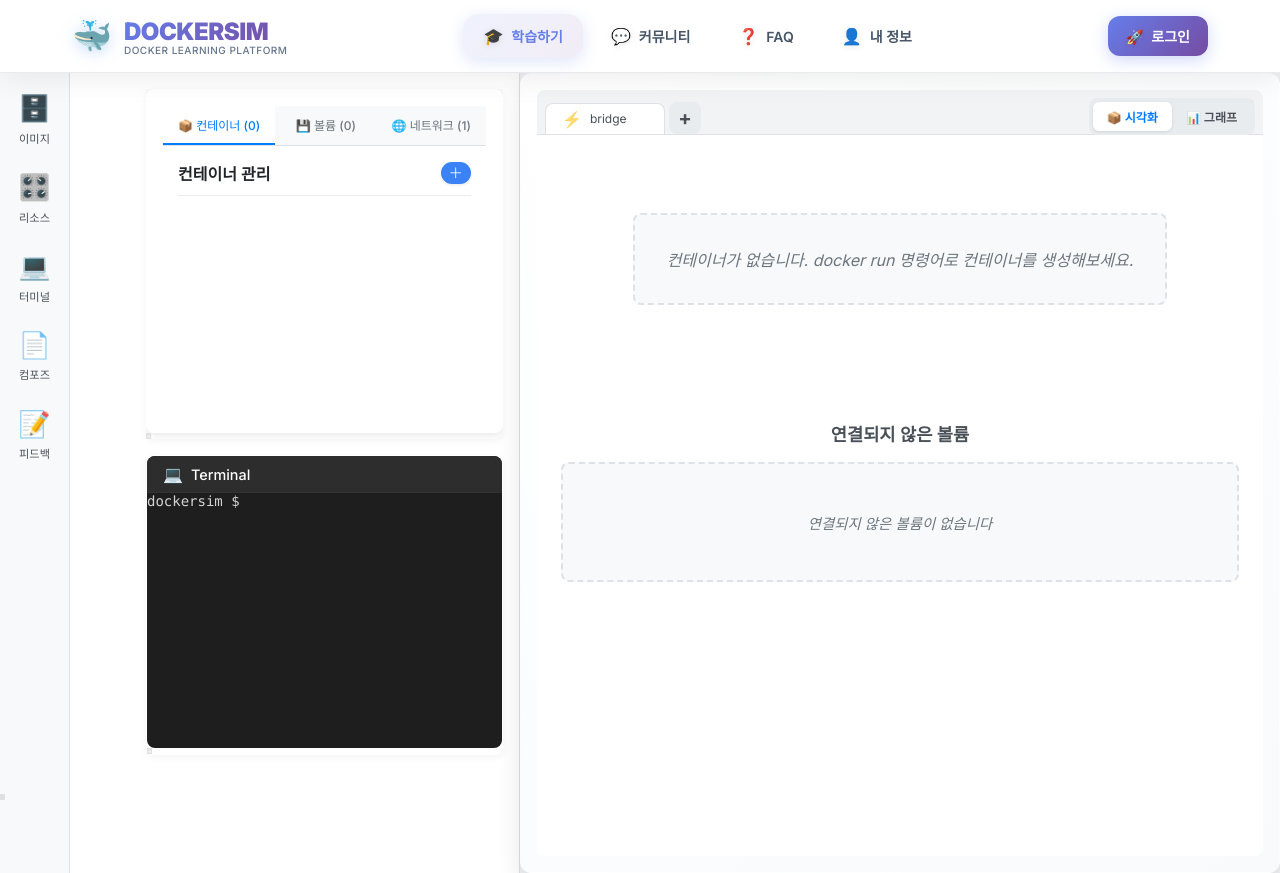
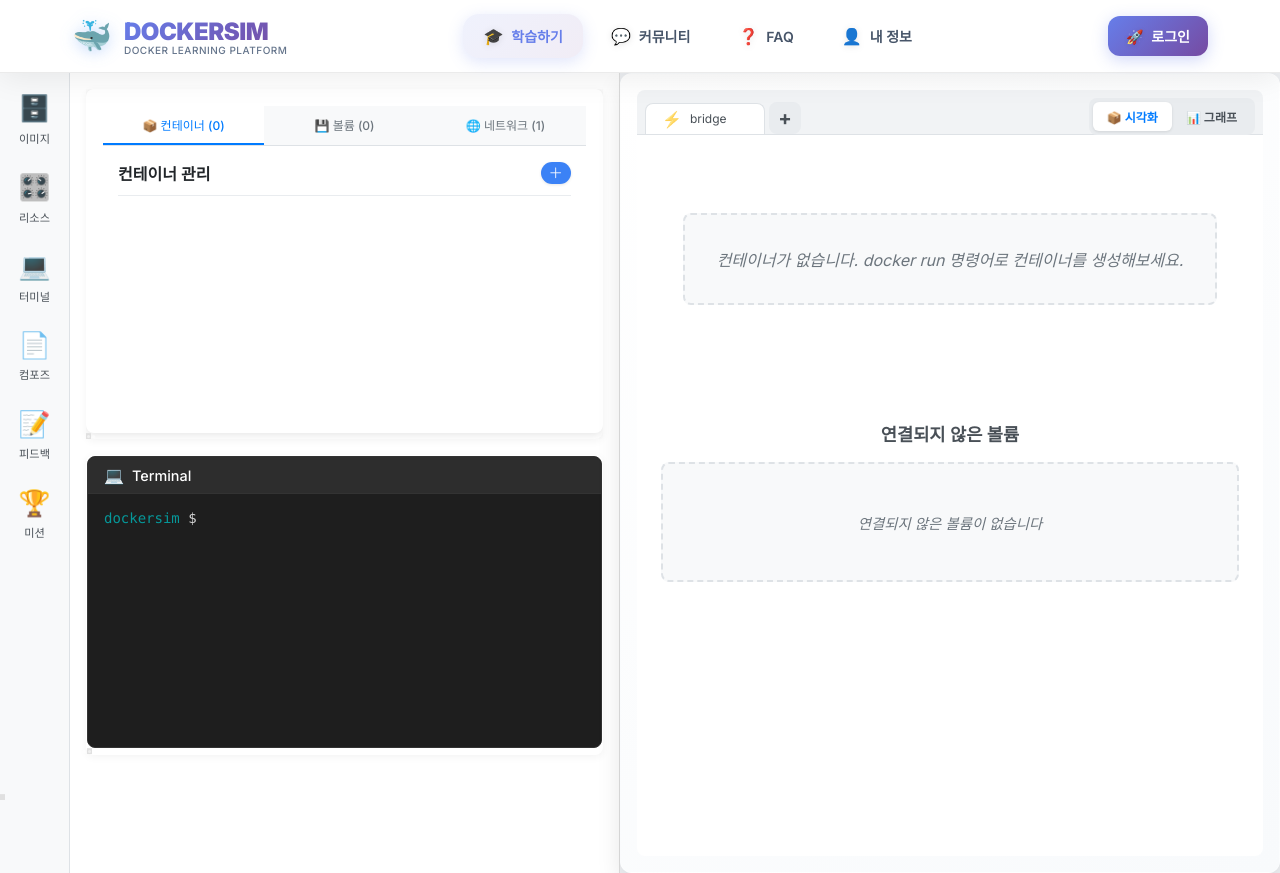
Before and after one commit to DockerSim/dockersim-fe, a Next.js app: page / in a window 1280 px wide. Built offline with nearby package versions, Linux system fonts and the light colour scheme.

Commit message:
터미널 수정

```diff
--- a/src/app/page.tsx
+++ b/src/app/page.tsx
@@ -20,7 +20,7 @@ export default function HomePage() {
   const [isTerminalCollapsed, setIsTerminalCollapsed] = useState(false)
   const [toasts, setToasts] = useState<Array<ToastProps & { id: string }>>([])
   const [processes, setProcesses] = useState<ProcessStep[]>([]);
-  const [sidebarWidth, setSidebarWidth] = useState(450);
+  const [sidebarWidth, setSidebarWidth] = useState(550);
   const isResizing = useRef(false);
 
   const [composeModalOpen, setComposeModalOpen] = useState(false);
@@ -112,10 +112,9 @@ export default function HomePage() {
         onDockerfileFeedbackClick={handleDockerfileFeedbackClick}
       />
 
-      {/* main-content div를 제거하고 자식들을 home-layout의 직접적인 자식으로 만듭니다. */}
       <div
         className={`sidebar-content ${bothCollapsed ? 'collapsed' : ''}`}
-        style={{ '--sidebar-width': `${sidebarWidth}px` } as React.CSSProperties}
+        style={{ width: bothCollapsed ? '0' : `${sidebarWidth}px` }}
       >
         <ResizablePanel
           isCollapsed={isControlPanelCollapsed}
@@ -146,7 +145,7 @@ export default function HomePage() {
         </ResizablePanel>
       </div>
 
-      <div className="resizer" onMouseDown={handleMouseDown} />
+      <div className={`resizer ${bothCollapsed ? 'collapsed' : ''}`} onMouseDown={handleMouseDown} />
 
       <div className={`visualizer`}>
         <Visualizer processes={processes} />
--- a/src/app/settings/page.tsx
+++ b/src/app/settings/page.tsx
@@ -1,19 +1,23 @@
 'use client'
 
 import React, { useState } from 'react';
+import { useRouter } from 'next/navigation'; // next/navigation에서 useRouter 임포트
 import Sidebar from '../../components/Sidebar';
 import '../../styles/Settings.css';
 
-// 더미 데이터
+// --- 더미 데이터 확장 ---
 const dummyPosts = [
-  { id: 1, title: 'Dockerfile 최적화 질문입니다.', date: '2023-10-27' },
-  { id: 2, title: 'Multi-stage 빌드 관련 팁 공유', date: '2023-10-25' },
+  { id: 1, postId: 101, title: 'Dockerfile 최적화 질문입니다.', date: '2023-10-27' },
+  { id: 2, postId: 105, title: 'Multi-stage 빌드 관련 팁 공유', date: '2023-10-25' },
+  { id: 3, postId: 112, title: 'Docker Compose v2 사용법 아시는 분?', date: '2023-10-22' },
 ];
 const dummyComments = [
-  { id: 1, content: '좋은 정보 감사합니다!', postTitle: 'Multi-stage 빌드 관련 팁 공유', date: '2023-10-26' },
+  { id: 1, postId: 105, content: '좋은 정보 감사합니다!', postTitle: 'Multi-stage 빌드 관련 팁 공유', date: '2023-10-26' },
+  { id: 2, postId: 101, content: '저도 같은 문제가 있었는데, 해결 방법이 궁금하네요.', postTitle: 'Dockerfile 최적화 질문입니다.', date: '2023-10-27' },
 ];
 const dummyLikes = [
-  { id: 1, title: 'Docker Compose 사용법', author: 'user123', date: '2023-10-24' },
+  { id: 1, postId: 108, title: 'Docker Compose 사용법', author: 'user123', date: '2023-10-24' },
+  { id: 2, postId: 110, title: '초보자를 위한 Docker 기본 개념 정리', author: 'docker_master', date: '2023-10-23' },
 ];
 const dummyWorks = [
   { id: 1, name: 'My Web App', description: 'Nginx + React + Node.js 스택', lastModified: '2023-10-20' },
@@ -21,8 +25,15 @@ const dummyWorks = [
 ];
 
 export default function SettingsPage() {
-  const [activeTab, setActiveTab] = useState('community'); // 기본 탭을 'community'로 변경
+  const [activeTab, setActiveTab] = useState('community');
   const [activeCommunityTab, setActiveCommunityTab] = useState('my-posts');
+  const router = useRouter(); // useRouter 훅 사용
+
+  const handleRowClick = (postId: number) => {
+    if (postId) {
+      router.push(`/community/${postId}`);
+    }
+  };
 
   const renderContent = () => {
     switch (activeTab) {
@@ -31,6 +42,7 @@ export default function SettingsPage() {
           <CommunitySettings
             activeTab={activeCommunityTab}
             setActiveTab={setActiveCommunityTab}
+            onRowClick={handleRowClick}
           />
         );
       case 'works':
@@ -40,6 +52,7 @@ export default function SettingsPage() {
             <CommunitySettings
               activeTab={activeCommunityTab}
               setActiveTab={setActiveCommunityTab}
+              onRowClick={handleRowClick}
             />
         );
     }
@@ -64,7 +77,7 @@ export default function SettingsPage() {
 }
 
 // 각 섹션 컴포넌트
-const CommunitySettings = ({ activeTab, setActiveTab }: { activeTab: string, setActiveTab: (tab: string) => void }) => (
+const CommunitySettings = ({ activeTab, setActiveTab, onRowClick }: { activeTab: string, setActiveTab: (tab: string) => void, onRowClick: (postId: number) => void }) => (
   <div>
     <h2>커뮤니티 활동</h2>
     <div className="community-tabs">
@@ -73,9 +86,9 @@ const CommunitySettings = ({ activeTab, setActiveTab }: { activeTab: string, set
       <button className={activeTab === 'my-likes' ? 'active' : ''} onClick={() => setActiveTab('my-likes')}>공감</button>
     </div>
     <div className="community-content">
-      {activeTab === 'my-posts' && <DataTable data={dummyPosts} headers={['제목', '작성일']} />}
-      {activeTab === 'my-comments' && <DataTable data={dummyComments} headers={['내용', '원문', '작성일']} />}
-      {activeTab === 'my-likes' && <DataTable data={dummyLikes} headers={['제목', '작성자', '공감한 날짜']} />}
+      {activeTab === 'my-posts' && <DataTable data={dummyPosts} headers={['제목', '작성일']} onRowClick={onRowClick} />}
+      {activeTab === 'my-comments' && <DataTable data={dummyComments} headers={['내용', '원문', '작성일']} onRowClick={onRowClick} />}
+      {activeTab === 'my-likes' && <DataTable data={dummyLikes} headers={['제목', '작성자', '공감한 날짜']} onRowClick={onRowClick} />}
     </div>
   </div>
 );
@@ -87,7 +100,7 @@ const WorkSettings = () => (
   </div>
 );
 
-const DataTable = ({ data, headers }: { data: any[], headers: string[] }) => (
+const DataTable = ({ data, headers, onRowClick }: { data: any[], headers: string[], onRowClick?: (postId: number) => void }) => (
   <table className="data-table">
     <thead>
       <tr>
@@ -96,8 +109,8 @@ const DataTable = ({ data, headers }: { data: any[], headers: string[] }) => (
     </thead>
     <tbody>
       {data.map(item => (
-        <tr key={item.id}>
-          {Object.keys(item).filter(key => key !== 'id').map(key => <td key={key}>{item[key]}</td>)}
+        <tr key={item.id} onClick={() => onRowClick && item.postId && onRowClick(item.postId)} className={onRowClick && item.postId ? 'clickable' : ''}>
+          {Object.keys(item).filter(key => key !== 'id' && key !== 'postId').map(key => <td key={key}>{item[key]}</td>)}
         </tr>
       ))}
     </tbody>
--- a/src/components/Sidebar.tsx
+++ b/src/components/Sidebar.tsx
@@ -41,6 +41,10 @@ const Sidebar: React.FC<SidebarProps> = ({
           <span className="icon">📝</span>
           <span className="label">피드백</span>
         </button>
+        <button className="menu-item" onClick={onDockerfileFeedbackClick} title="미션">
+          <span className="icon">🏆</span>
+          <span className="label">미션</span>
+        </button>
       </div>
       <div className="sidebar-footer">
         {/* 추가적인 아이콘이 필요하다면 여기에 */}
--- a/src/components/Terminal.tsx
+++ b/src/components/Terminal.tsx
@@ -1,30 +1,34 @@
 'use client'
 
 import React, { useEffect, useRef } from 'react';
-import { Terminal } from '@xterm/xterm';
+import { Terminal as XtermTerminal } from '@xterm/xterm';
 import '@xterm/xterm/css/xterm.css';
 import '../styles/Terminal.css';
 import { useDockerStore } from '../store/dockerStore';
 
-const TerminalComponent: React.FC = () => {
+interface TerminalProps {
+  isCollapsed: boolean;
+  onCollapseToggle: () => void;
+}
+
+const Terminal: React.FC<TerminalProps> = ({ isCollapsed, onCollapseToggle }) => {
   const terminalRef = useRef<HTMLDivElement>(null);
-  const termInstance = useRef<Terminal | null>(null);
+  const termInstance = useRef<XtermTerminal | null>(null);
   const currentLine = useRef('');
 
-  // 1. 스토어에서 올바른 상태(terminalHistory)와 액션을 가져옵니다.
   const { terminalHistory, executeCommand } = useDockerStore();
   const lastRenderedCount = useRef(0);
 
-  // 터미널 초기화 및 사용자 입력 처리
   useEffect(() => {
     if (terminalRef.current && !termInstance.current) {
-      const term = new Terminal({
+      const term = new XtermTerminal({
         cursorBlink: true,
         rows: 15,
         theme: {
           background: '#1e1e1e',
           foreground: '#d4d4d4',
           cursor: '#d4d4d4',
+          selection: 'rgba(255, 255, 255, 0.3)',
         },
         fontFamily: '"Cascadia Code", Menlo, Monaco, "Courier New", monospace',
         fontSize: 14,
@@ -33,7 +37,7 @@ const TerminalComponent: React.FC = () => {
 
       termInstance.current = term;
       term.open(terminalRef.current);
-      term.write('dockersim $ ');
+      term.write('\x1b[36mdockersim\x1b[0m $ ');
 
       term.onData(data => {
         const term = termInstance.current;
@@ -45,7 +49,7 @@ const TerminalComponent: React.FC = () => {
               term.write('\r\n');
               executeCommand(currentLine.current);
             } else {
-              term.write('\r\ndockersim $ ');
+              term.write('\r\n\x1b[36mdockersim\x1b[0m $ ');
             }
             currentLine.current = '';
             break;
@@ -63,37 +67,45 @@ const TerminalComponent: React.FC = () => {
     }
   }, [executeCommand]);
 
-  // 2. terminalHistory가 변경될 때마다 새로운 내용을 터미널에 출력합니다.
   useEffect(() => {
     const term = termInstance.current;
     if (!term) return;
 
-    // 새로 추가된 히스토리만 출력하여 중복을 방지합니다.
-    if (terminalHistory.length > lastRenderedCount.current) {
-      const newEntries = terminalHistory.slice(lastRenderedCount.current);
+    if ((terminalHistory || []).length > lastRenderedCount.current) {
+      const newEntries = (terminalHistory || []).slice(lastRenderedCount.current);
       newEntries.forEach(entry => {
-        // 사용자가 입력한 명령어는 onData에서 이미 처리되었으므로, 출력(output)만 표시합니다.
         if (entry.output) {
-            term.write('\r\n' + entry.output.replace(/\n/g, '\r\n'));
+            const formattedOutput = entry.output.replace(/\n/g, '\r\n');
+            if (entry.isError) {
+                term.write(`\r\n\x1b[31m${formattedOutput}\x1b[0m`);
+            } else {
+                term.write(`\r\n${formattedOutput}`);
+            }
         }
       });
-      term.write('\r\ndockersim $ ');
+      term.write('\r\n\x1b[36mdockersim\x1b[0m $ ');
     }
-    lastRenderedCount.current = terminalHistory.length;
+    lastRenderedCount.current = (terminalHistory || []).length;
 
   }, [terminalHistory]);
 
   return (
-    <div className="terminal-section">
-      <div className="terminal-header">
+    <div className={`terminal-section ${isCollapsed ? 'collapsed' : ''}`}>
+      <div className="terminal-header" onClick={onCollapseToggle}>
         <div className="terminal-title">
           <span className="terminal-icon">💻</span>
           Terminal
         </div>
       </div>
-      <div id="terminal-container" ref={terminalRef} />
+      <div
+        className="terminal-content-wrapper"
+        style={{ display: isCollapsed ? 'none' : 'block' }}
+        onMouseDown={(e) => e.stopPropagation()}
+      >
+        <div id="terminal-container" ref={terminalRef} style={{ height: '100%' }} />
+      </div>
     </div>
   );
 };
 
-export default TerminalComponent;
+export default Terminal;
--- a/src/styles/HomePage.css
+++ b/src/styles/HomePage.css
@@ -2,25 +2,20 @@
   display: flex;
   height: 100vh;
   background-color: #f0f2f5;
-}
-
-.main-content {
-  display: flex;
-  flex: 1;
   overflow: hidden;
-  /* margin-left 속성을 완전히 제거하여 간격을 없앱니다. */
 }
 
 .sidebar-content {
-  width: var(--sidebar-width, 450px);
+  width: var(--sidebar-width, 550px);
   display: flex;
   flex-direction: column;
-  padding: 1rem;
+  padding: 1rem 1rem 1rem 0.5rem;
   gap: 1rem;
   background-color: #fff;
   border-right: 1px solid #e0e0e0;
   flex-shrink: 0;
-  transition: width 0.3s ease, padding 0.3s ease;
+  transition: width 0.3s ease, padding 0.3s ease, border 0.3s ease;
+  overflow: hidden; /* 내부 요소가 삐져나오지 않도록 */
 }
 
 .resizer {
@@ -49,15 +44,17 @@
   background: #fff;
   border-radius: 8px;
   box-shadow: 0 2px 8px rgba(0,0,0,0.05);
+  margin-left: 0.5rem;
 }
 
-.main-content.both-collapsed .sidebar-content {
-  width: 0;
+/* 두 패널이 모두 접혔을 때의 스타일 */
+.sidebar-content.collapsed {
+  width: 0 !important; /* 인라인 스타일을 덮어쓰기 위해 !important 사용 */
   padding: 0;
   border-right: none;
-  overflow: hidden;
 }
 
-.main-content.both-collapsed .resizer {
+.resizer.collapsed {
   width: 0;
+  cursor: default;
 }
--- a/src/styles/Terminal.css
+++ b/src/styles/Terminal.css
@@ -1,17 +1,17 @@
 .terminal-section {
-  background: #1E1E1E;
+  background: #1e1e1e;
   border-radius: 8px;
   overflow: hidden;
   display: flex;
   flex-direction: column;
   height: 100%;
   position: relative;
-  max-height: calc(100vh - 80px);
+  border: 1px solid #333;
   transition: all 0.3s ease;
 }
 
 .terminal-section.collapsed {
-  max-height: 40px;
+  max-height: 40px; /* 헤더 높이만큼만 차지 */
   min-height: 40px;
 }
 
@@ -23,6 +23,7 @@
   justify-content: space-between;
   align-items: center;
   border-bottom: 1px solid #333;
+  cursor: pointer; /* 클릭 가능하도록 커서 변경 */
 }
 
 .terminal-title {
@@ -42,116 +43,44 @@
   border: none;
   color: #888;
   cursor: pointer;
-  font-size: 1.2rem;
-  padding: 0.25rem 0.5rem;
-  border-radius: 4px;
-  transition: all 0.2s ease;
+  font-size: 0.9rem;
 }
 
-.collapse-btn:hover {
-  background: #404040;
-  color: white;
+.terminal-content-wrapper {
+    height: calc(100% - 40px); /* 헤더 높이를 제외한 나머지 공간 차지 */
+    padding: 1rem;
+    background: #1e1e1e;
 }
 
-.terminal-output {
-  flex: 1;
-  padding: 1rem;
-  color: white;
-  font-family: 'Courier New', monospace;
-  font-size: 14px;
-  overflow-y: auto;
-  padding-bottom: 60px;
-  max-height: calc(100% - 60px);
-  background: #1E1E1E;
+#terminal-container {
+    height: 100%;
 }
 
-.terminal-entry {
-  margin-bottom: 1rem;
+/* xterm.js 내부 스타일 */
+.xterm .xterm-viewport {
+    background-color: #1e1e1e !important;
+    overflow-y: auto;
 }
 
-.command-line {
-  display: flex;
-  align-items: center;
-  gap: 0.5rem;
-  margin-bottom: 0.5rem;
-}
-
-.prompt {
-  color: #569cd6;
-  font-weight: bold;
-}
-
-.command {
-  color: white;
-}
-
-.output {
-  color: #d4d4d4;
-  white-space: pre;
-  overflow-x: auto;
-  padding-left: 1rem;
-  border-left: 2px solid #333;
-  margin-left: 1rem;
-}
-
-.output.error {
-  color: #f85149;
-  border-left-color: #f85149;
-}
-
-.terminal-input-form {
-  position: absolute;
-  bottom: 0;
-  left: 0;
-  right: 0;
-  border-top: 1px solid #333;
-  padding: 0.75rem 1rem;
-  background-color: #1E1E1E;
-  z-index: 10;
-}
-
-.terminal-input {
-  flex: 1;
-  border: none;
-  outline: none;
-  background: transparent;
-  color: white;
-  font-family: 'Courier New', monospace;
-  font-size: 14px;
-  margin-left: 0.5rem;
-}
-
-.terminal-input::placeholder {
-  color: #666;
+.xterm .xterm-screen canvas {
+    background-color: transparent !important;
 }
 
 /* 스크롤바 스타일 */
-.terminal-output::-webkit-scrollbar, .output::-webkit-scrollbar {
+.xterm-viewport::-webkit-scrollbar {
   width: 8px;
   height: 8px;
 }
 
-.terminal-output::-webkit-scrollbar-track, .output::-webkit-scrollbar-track {
+.xterm-viewport::-webkit-scrollbar-track {
   background: #2d2d2d;
 }
 
-.terminal-output::-webkit-scrollbar-thumb, .output::-webkit-scrollbar-thumb {
+.xterm-viewport::-webkit-scrollbar-thumb {
   background: #555;
   border-radius: 4px;
 }
 
-.terminal-output::-webkit-scrollbar-thumb:hover, .output::-webkit-scrollbar-thumb:hover {
+.xterm-viewport::-webkit-scrollbar-thumb:hover {
   background: #666;
 }
-
-/* 접기/펼치기 애니메이션 */
-.terminal-section .terminal-output,
-.terminal-section .terminal-input-form {
-  transition: opacity 0.3s ease;
-}
-
-.terminal-section.collapsed .terminal-output,
-.terminal-section.collapsed .terminal-input-form {
-  opacity: 0;
-  pointer-events: none;
-}
```
Also changed, not shown: src/styles/Settings.css (+9 -0 lines).
